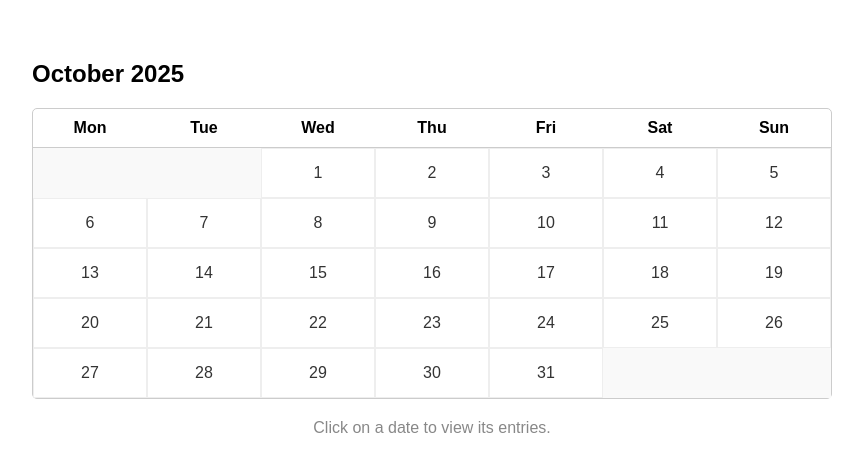
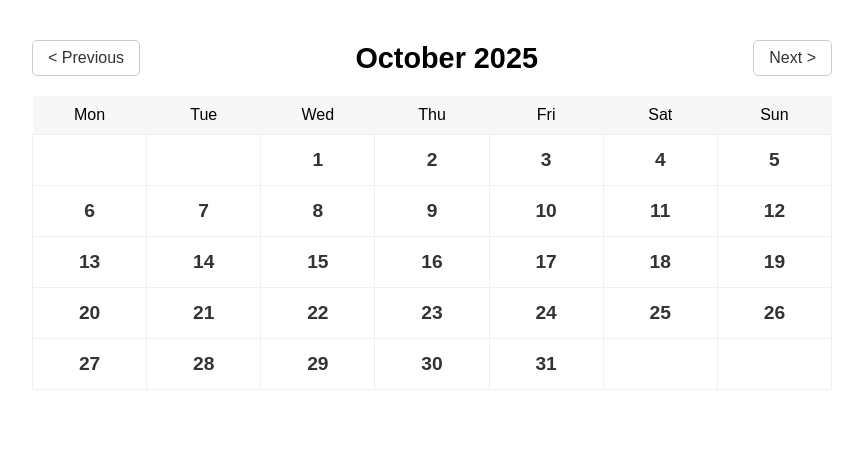
Before and after one commit to krgirard33/ProjectEcho, a Flask app: page /calendar in a window 1280 px wide. Shown: the part 47-519 px from the top of the page, without its empty margins (208-1071 px from the left). Run offline with Flask 2, Linux system fonts and the light colour scheme; data that the repository does not hold is empty.

Commit message:
Made past and future months availble in Calendar, plus some changes to the looks.

```diff
--- a/calendar_app.py
+++ b/calendar_app.py
@@ -14,17 +14,54 @@ def get_db_connection():
     conn.row_factory = sqlite3.Row
     return conn
 
-@calendar_bp.route('/calendar')
-def calendar_view():
+# calendar_app.py
+
+from flask import Blueprint, render_template, request, redirect, url_for
+import datetime
+import calendar
+from collections import defaultdict
+import sqlite3
+
+# ... (get_db_connection remains the same)
+
+# 💥 CHANGE: Add optional year and month parameters to the route 💥
+@calendar_bp.route('/calendar', defaults={'year': None, 'month': None})
+@calendar_bp.route('/calendar/<int:year>/<int:month>')
+def calendar_view(year, month):
     conn = get_db_connection()
     dates_with_entries = conn.execute('SELECT DISTINCT SUBSTR(timestamp, 1, 10) FROM entries').fetchall()
     dates_with_entries = {row[0] for row in dates_with_entries}
     conn.close()
 
-    today = datetime.date.today()
+    # Determine the month to display
+    if year is None or month is None:
+        target_date = datetime.date.today()
+    else:
+        try:
+            target_date = datetime.date(year, month, 1)
+        except ValueError:
+            # Fallback if an invalid date is provided (e.g., month=13)
+            target_date = datetime.date.today()
+
+    # Calculate previous and next month/year
+    first_day_of_month = target_date.replace(day=1)
+
+    # Calculate Previous Month
+    prev_month_date = first_day_of_month - datetime.timedelta(days=1)
+    prev_year = prev_month_date.year
+    prev_month = prev_month_date.month
+
+    # Calculate Next Month (Add 32 days, then set to the 1st of that month)
+    next_month_date = first_day_of_month + datetime.timedelta(days=32)
+    next_month_date = next_month_date.replace(day=1)
+    next_year = next_month_date.year
+    next_month = next_month_date.month
+
+
+    # Generate calendar data for the target month
     cal = calendar.Calendar(firstweekday=calendar.MONDAY)
-    current_month_days = cal.monthdayscalendar(today.year, today.month)
-    month_name = today.strftime('%B')
+    current_month_days = cal.monthdayscalendar(target_date.year, target_date.month)
+    month_name = target_date.strftime('%B')
 
     month_data = []
     for week in current_month_days:
@@ -33,13 +70,22 @@ def calendar_view():
             if day == 0:
                 week_data.append(None)
             else:
-                current_date = f"{today.year:04d}-{today.month:02d}-{day:02d}"
+                # Use the target month/year for date construction
+                current_date = f"{target_date.year:04d}-{target_date.month:02d}-{day:02d}"
                 has_entry = current_date in dates_with_entries
                 week_data.append({'day': day, 'date': current_date, 'has_entry': has_entry})
         month_data.append(week_data)
 
-    # Note: url_for in the template will now need to use 'calendar_bp.view_day'
-    return render_template('calendar.html', month=month_name, year=today.year, month_data=month_data)
+    return render_template('calendar.html',
+                           month=month_name,
+                           year=target_date.year,
+                           month_data=month_data,
+
+                           # Pass navigation data to the template
+                           prev_year=prev_year,
+                           prev_month=prev_month,
+                           next_year=next_year,
+                           next_month=next_month)
 
 @calendar_bp.route('/day/<date>', methods=('GET', 'POST'))
 def view_day(date):
--- a/static/style.css
+++ b/static/style.css
@@ -33,8 +33,50 @@ body {
 }
 
 /* Calendar Styles */
+.calendar-table {
+    /* Set a fixed layout for better column control */
+    table-layout: fixed;
+    width: 100%;
+    border-collapse: collapse; /* Ensure cells touch */
+}
+
+.calendar-table th {
+    padding: 10px 0;
+    font-weight: normal;
+    background-color: #f7f7f7;
+}
+
+.calendar-cell {
+    /* Increase height/padding for more vertical space */
+    padding: 10px 0;
+    text-align: center;
+    /* Optional: Add a subtle border for clear cell separation */
+    border: 1px solid #f0f0f0;
+}
+
 .calendar-header {
+    display: flex;
+    justify-content: space-between;
+    align-items: center;
     margin-bottom: 20px;
+}
+
+.calendar-header h1 {
+    font-size: 1.8em;
+    margin: 0;
+}
+
+.calendar-header .nav-button {
+    text-decoration: none;
+    padding: 8px 15px;
+    border: 1px solid #ccc;
+    border-radius: 5px;
+    color: #333;
+    transition: background-color 0.2s;
+}
+
+.calendar-header .nav-button:hover {
+    background-color: #eee;
 }
 
 .calendar {
@@ -60,15 +102,20 @@ body {
 }
 
 .calendar-day {
-    text-align: center;
-    padding: 15px 5px;
-    border: 1px solid #eee;
+    font-size: 1.2em;
+    display: inline-block;
+    width: 30px;
+    height: 30px;
+    line-height: 30px;
     text-decoration: none;
+    font-weight: bold;
     color: #333;
+    border-radius: 5px;
+    transition: background-color 0.2s;
 }
 
 .calendar-day:hover {
-        background-color: #f0f0f0;
+    background-color: #ddd;
 }
 
 .calendar-day.empty {
@@ -77,7 +124,9 @@ body {
 }
 
 .calendar-day.has-entry {
-        background-color: #FFFFED;
+    background-color: #e6ffe6; /* Light green background */
+    border: 1px solid #4CAF50;
+    color: #4CAF50;
 }
 
 .back-link {
--- a/templates/calendar.html
+++ b/templates/calendar.html
@@ -1,24 +1,49 @@
 {% extends "base.html" %}
 
+{% block title %}Calendar View{% endblock %}
+
 {% block content %}
-<h2 class="calendar-header">{{ month }} {{ year }}</h2>
-<div class="calendar">
-    <div class="calendar-header-row">
-        <div>Mon</div><div>Tue</div><div>Wed</div><div>Thu</div><div>Fri</div><div>Sat</div><div>Sun</div>
+<div class="calendar-header">
+    <a href="{{ url_for('calendar_bp.calendar_view', year=prev_year, month=prev_month) }}"
+       class="nav-button">
+        &lt; Previous
+    </a>
+
+    <h1>{{ month }} {{ year }}</h1>
+
+    <a href="{{ url_for('calendar_bp.calendar_view', year=next_year, month=next_month) }}"
+       class="nav-button">
+        Next &gt;
+    </a>
 </div>
+
+<table class="calendar-table">
+    <thead>
+        <tr>
+            <th>Mon</th>
+            <th>Tue</th>
+            <th>Wed</th>
+            <th>Thu</th>
+            <th>Fri</th>
+            <th>Sat</th>
+            <th>Sun</th>
+        </tr>
+    </thead>
+    <tbody>
         {% for week in month_data %}
-    <div class="calendar-week">
+        <tr>
             {% for day_info in week %}
+            <td class="calendar-cell">
                 {% if day_info %}
-        <a href="{{ url_for('calendar_bp.view_day', date=day_info.date) }}" class="calendar-day {% if day_info.has_entry %}has-entry{% endif %}">
+                <a href="{{ url_for('calendar_bp.view_day', date=day_info.date) }}"
+                   class="calendar-day {% if day_info.has_entry %}has-entry{% endif %}">
                     {{ day_info.day }}
                 </a>
-        {% else %}
-        <div class="calendar-day empty"></div>
                 {% endif %}
+            </td>
             {% endfor %}
-    </div>
+        </tr>
         {% endfor %}
-</div>
-<p class="instruction-text">Click on a date to view its entries.</p>
+    </tbody>
+</table>
 {% endblock %}
```
Lines whose indentation alone changed are shown as unchanged.
